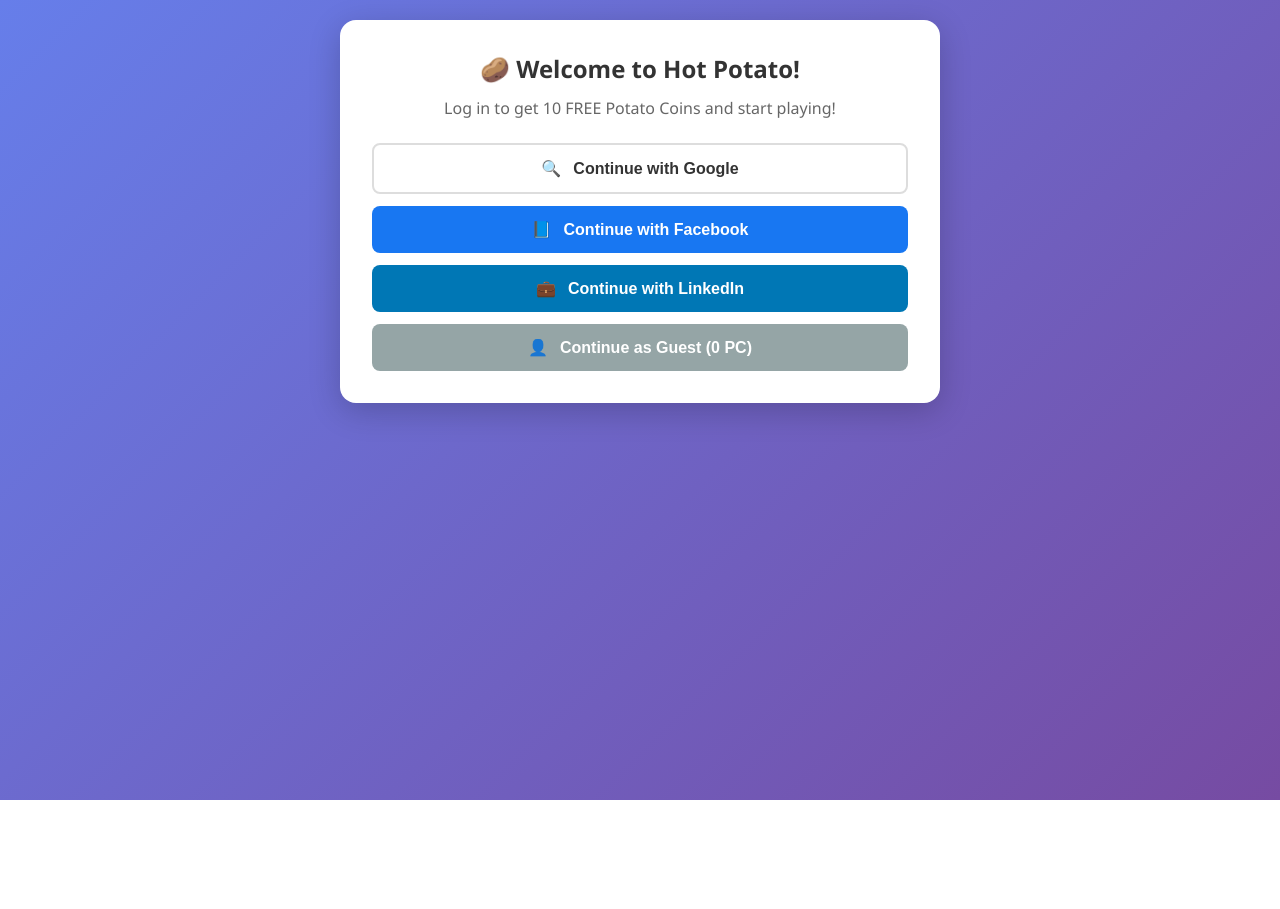
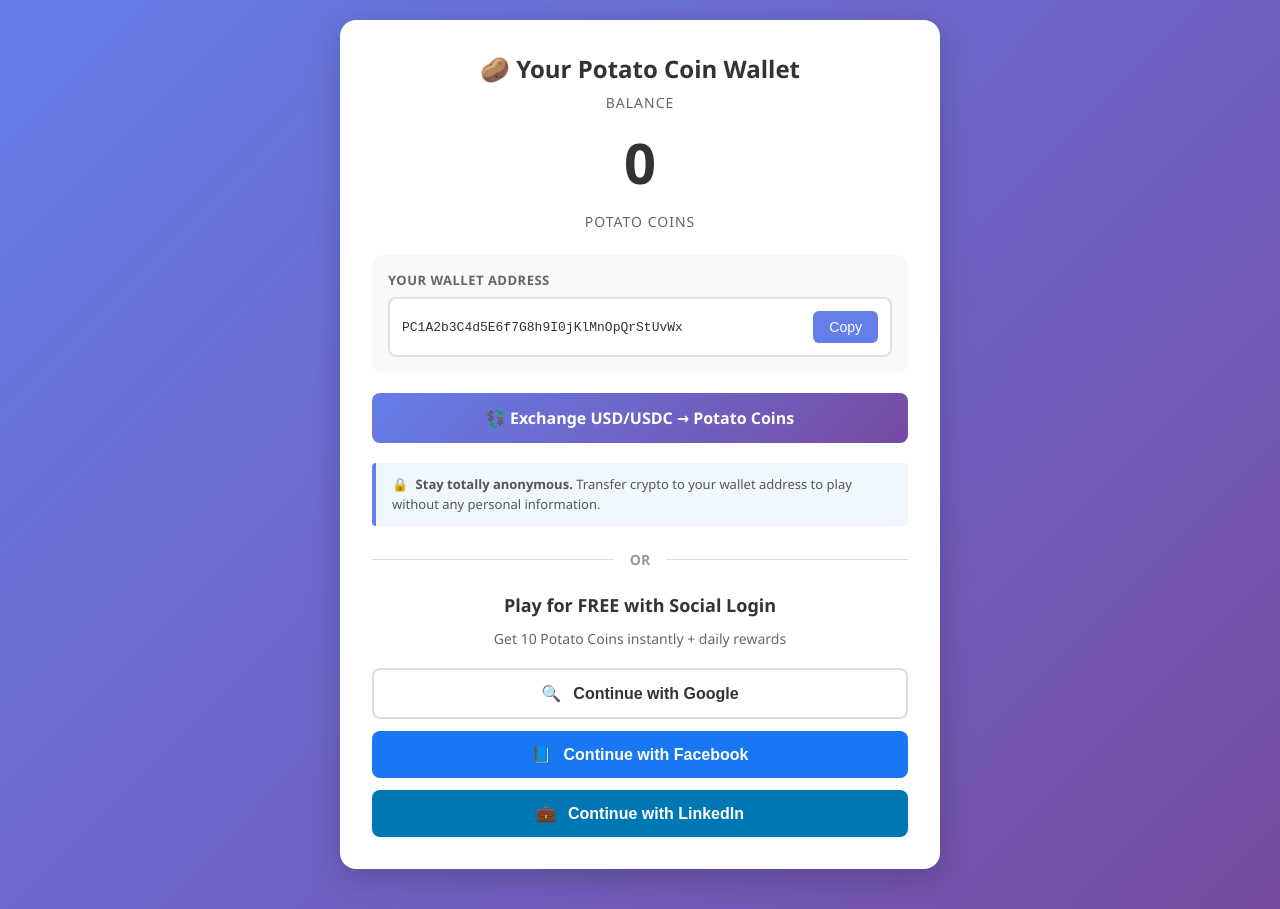
Before and after one commit to joshuakrafchin/potatogame, a plain HTML site: page player-view.html in a window 1280 px wide. Before the commit the page ends 800 px from the top, so only its background shows below. Drawn offline with Linux system fonts and the light colour scheme.

Commit message:
Redesign player view with wallet-first approach
- Show Potato Coin wallet with balance starting at 0
- Display wallet address with copy button
- Add exchange link for USD/USDC → Potato Coins
- Emphasize anonymity: use wallet without any personal info
- Add OR divider between anonymous wallet and social login
- Position social login as free alternative with 10 PC bonus
- Removed guest login option

```diff
--- a/player-view.html
+++ b/player-view.html
@@ -90,25 +90,162 @@
             color: #666;
         }
 
-        .login-prompt {
+        .wallet-section {
             background: white;
             border-radius: 16px;
             padding: 32px;
-            text-align: center;
             box-shadow: 0 8px 32px rgba(0,0,0,0.2);
             margin-bottom: 20px;
         }
 
-        .login-prompt h2 {
+        .wallet-section h2 {
             font-size: 24px;
+            margin-bottom: 8px;
+            color: #333;
+            text-align: center;
+        }
+
+        .wallet-balance {
+            text-align: center;
+            margin-bottom: 24px;
+        }
+
+        .wallet-balance .amount {
+            font-size: 56px;
+            font-weight: bold;
+            color: #333;
+            margin: 12px 0;
+        }
+
+        .wallet-balance .label {
+            font-size: 14px;
+            color: #666;
+            text-transform: uppercase;
+            letter-spacing: 1px;
+        }
+
+        .wallet-address-container {
+            background: #f8f9fa;
+            border-radius: 12px;
+            padding: 16px;
+            margin-bottom: 20px;
+        }
+
+        .wallet-address-container h4 {
+            font-size: 13px;
+            color: #666;
+            margin-bottom: 8px;
+            text-transform: uppercase;
+            letter-spacing: 0.5px;
+        }
+
+        .address-display {
+            display: flex;
+            align-items: center;
+            gap: 12px;
+            background: white;
+            border: 2px solid #e0e0e0;
+            border-radius: 8px;
+            padding: 12px;
+        }
+
+        .address-text {
+            flex: 1;
+            font-family: 'Courier New', monospace;
+            font-size: 13px;
+            color: #333;
+            word-break: break-all;
+        }
+
+        .copy-btn {
+            background: #667eea;
+            color: white;
+            border: none;
+            padding: 8px 16px;
+            border-radius: 6px;
+            font-size: 14px;
+            cursor: pointer;
+            white-space: nowrap;
+            transition: all 0.2s;
+        }
+
+        .copy-btn:hover {
+            background: #5568d3;
+        }
+
+        .exchange-link {
+            display: block;
+            text-align: center;
+            background: linear-gradient(135deg, #667eea, #764ba2);
+            color: white;
+            padding: 14px;
+            border-radius: 8px;
+            text-decoration: none;
+            font-weight: 600;
+            margin-bottom: 20px;
+            transition: all 0.2s;
+        }
+
+        .exchange-link:hover {
+            transform: translateY(-2px);
+            box-shadow: 0 4px 12px rgba(102, 126, 234, 0.4);
+        }
+
+        .privacy-note {
+            background: #f0f7ff;
+            border-left: 4px solid #667eea;
+            padding: 12px 16px;
+            border-radius: 4px;
+            margin-bottom: 24px;
+        }
+
+        .privacy-note p {
+            font-size: 13px;
+            color: #555;
+            margin: 0;
+            line-height: 1.5;
+        }
+
+        .privacy-note .icon {
+            color: #667eea;
+            margin-right: 4px;
+        }
+
+        .divider {
+            display: flex;
+            align-items: center;
+            gap: 16px;
+            margin: 24px 0;
+        }
+
+        .divider::before,
+        .divider::after {
+            content: '';
+            flex: 1;
+            height: 1px;
+            background: #ddd;
+        }
+
+        .divider span {
+            color: #999;
+            font-size: 14px;
+            font-weight: 600;
+        }
+
+        .login-prompt {
+            text-align: center;
+        }
+
+        .login-prompt h3 {
+            font-size: 18px;
             margin-bottom: 12px;
             color: #333;
         }
 
         .login-prompt p {
             color: #666;
-            margin-bottom: 24px;
-            font-size: 16px;
+            margin-bottom: 20px;
+            font-size: 14px;
         }
 
         .login-buttons {
@@ -149,11 +286,6 @@
 
         .login-btn.linkedin {
             background: #0077b5;
-            color: white;
-        }
-
-        .login-btn.guest {
-            background: #95a5a6;
             color: white;
         }
 
@@ -349,10 +481,39 @@
 </head>
 <body>
     <div class="container">
-        <!-- Login Prompt (shown when not logged in) -->
-        <div class="login-prompt logged-out">
-            <h2>🥔 Welcome to Hot Potato!</h2>
-            <p>Log in to get 10 FREE Potato Coins and start playing!</p>
+        <!-- Wallet Section (shown when not logged in) -->
+        <div class="wallet-section logged-out">
+            <h2>🥔 Your Potato Coin Wallet</h2>
+
+            <div class="wallet-balance">
+                <div class="label">Balance</div>
+                <div class="amount">0</div>
+                <div class="label">Potato Coins</div>
+            </div>
+
+            <div class="wallet-address-container">
+                <h4>Your Wallet Address</h4>
+                <div class="address-display">
+                    <div class="address-text" id="wallet-address">PC1A2b3C4d5E6f7G8h9I0jKlMnOpQrStUvWx</div>
+                    <button class="copy-btn" onclick="copyAddress()">Copy</button>
+                </div>
+            </div>
+
+            <a href="#" class="exchange-link" onclick="openExchange(); return false;">
+                💱 Exchange USD/USDC → Potato Coins
+            </a>
+
+            <div class="privacy-note">
+                <p><span class="icon">🔒</span> <strong>Stay totally anonymous.</strong> Transfer crypto to your wallet address to play without any personal information.</p>
+            </div>
+
+            <div class="divider">
+                <span>OR</span>
+            </div>
+
+            <div class="login-prompt">
+                <h3>Play for FREE with Social Login</h3>
+                <p>Get 10 Potato Coins instantly + daily rewards</p>
                 <div class="login-buttons">
                     <button class="login-btn google" onclick="login('google')">
                         <span>🔍</span>
@@ -366,10 +527,7 @@
                         <span>💼</span>
                         Continue with LinkedIn
                     </button>
-                <button class="login-btn guest" onclick="login('guest')">
-                    <span>👤</span>
-                    Continue as Guest (0 PC)
-                </button>
+                </div>
             </div>
         </div>
 
@@ -457,6 +615,22 @@
         let userBalance = 0;
         let dailyRewardClaimed = false;
 
+        function copyAddress() {
+            const address = document.getElementById('wallet-address').textContent;
+            navigator.clipboard.writeText(address).then(() => {
+                const btn = event.target;
+                const originalText = btn.textContent;
+                btn.textContent = 'Copied!';
+                setTimeout(() => {
+                    btn.textContent = originalText;
+                }, 2000);
+            });
+        }
+
+        function openExchange() {
+            alert('Exchange modal would open here.\n\nSupported conversions:\n- USD → Potato Coins\n- USDC → Potato Coins\n- ETH → Potato Coins\n\nRate: 1 PC = $0.10 USD');
+        }
+
         function login(provider) {
             console.log(`Logging in with ${provider}...`);
 
@@ -465,13 +639,8 @@
             document.body.classList.add('authenticated');
 
             // Set initial balance based on login type
-            if (provider === 'guest') {
-                userBalance = 0;
-                document.getElementById('username').textContent = 'Guest Player';
-            } else {
             userBalance = 10; // First time login bonus
             document.getElementById('username').textContent = `${provider.charAt(0).toUpperCase() + provider.slice(1)} User`;
-            }
 
             updateBalance();
 
```
Lines whose indentation alone changed are shown as unchanged.
